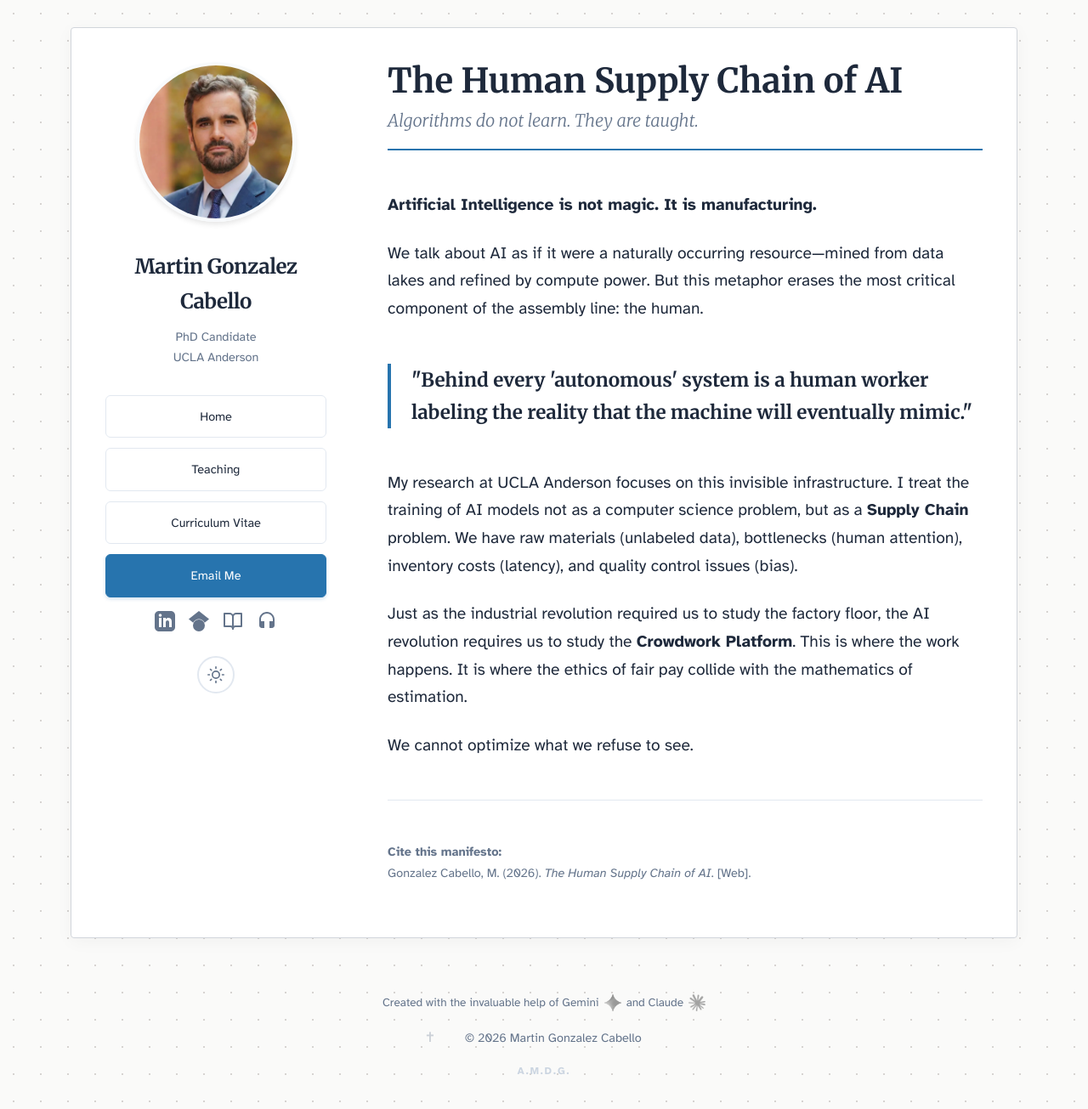
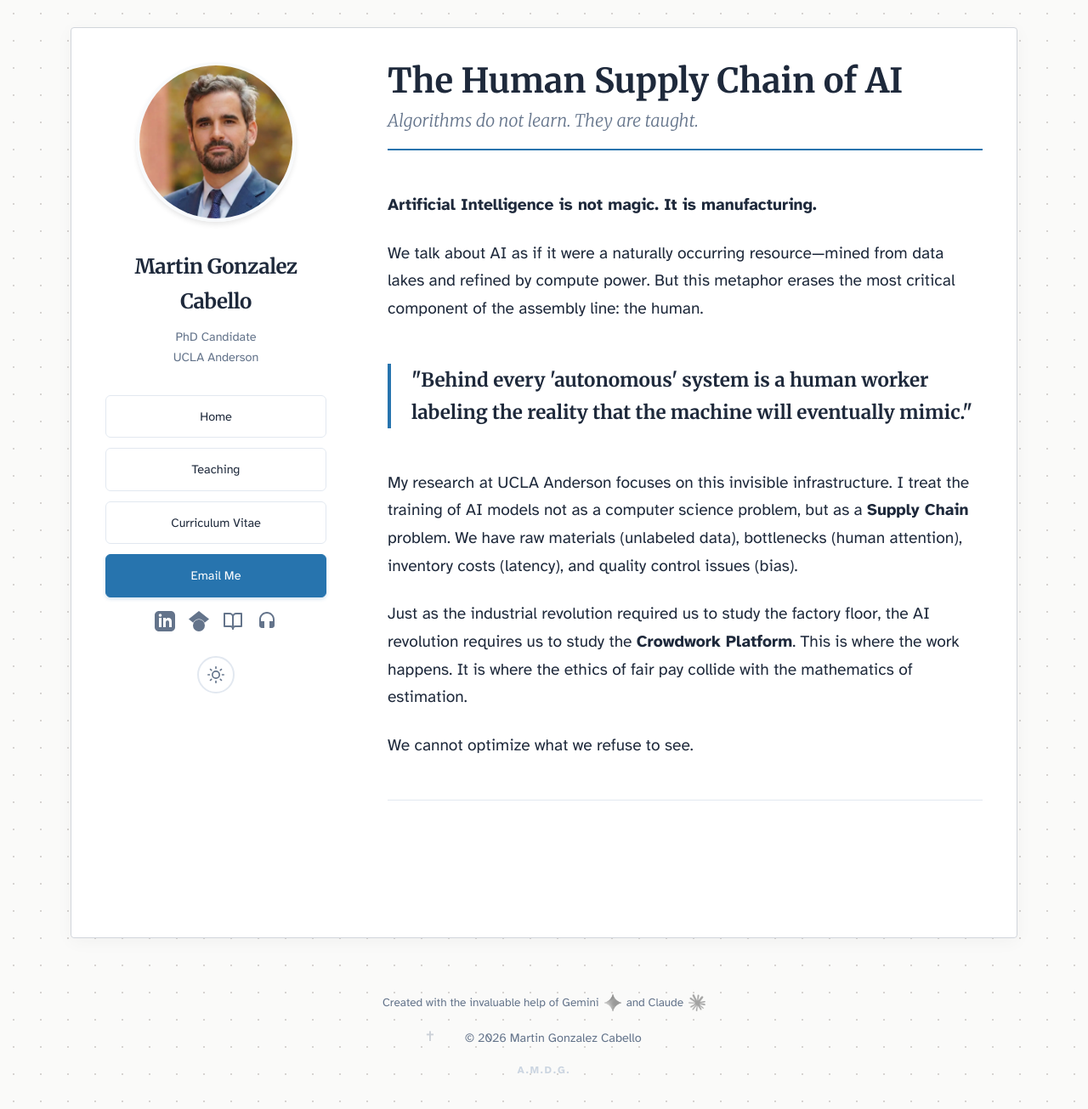
Before and after one commit to martins73/research-site, a Jekyll site: the page built from human-supply-chain.html, in a window 1280 px wide and 1305 px high. Shown: the whole window at 85% size. Built offline with Jekyll 4.4.1, drawn with Linux system fonts in a browser that asks for light colours.

Commit message:
Remove citation section from human supply chain manifesto

```diff
--- a/human-supply-chain.html
+++ b/human-supply-chain.html
@@ -29,9 +29,5 @@ active_page: research
 
         <hr style="margin: 3rem 0; border: 0; border-top: 1px solid var(--border);">
 
-        <p style="font-size: 0.9rem; color: var(--text-light);">
-            <strong>Cite this manifesto:</strong><br>
-            Gonzalez Cabello, M. (2026). <em>The Human Supply Chain of AI</em>. [Web].
-        </p>
     </div>
 </article>
```
